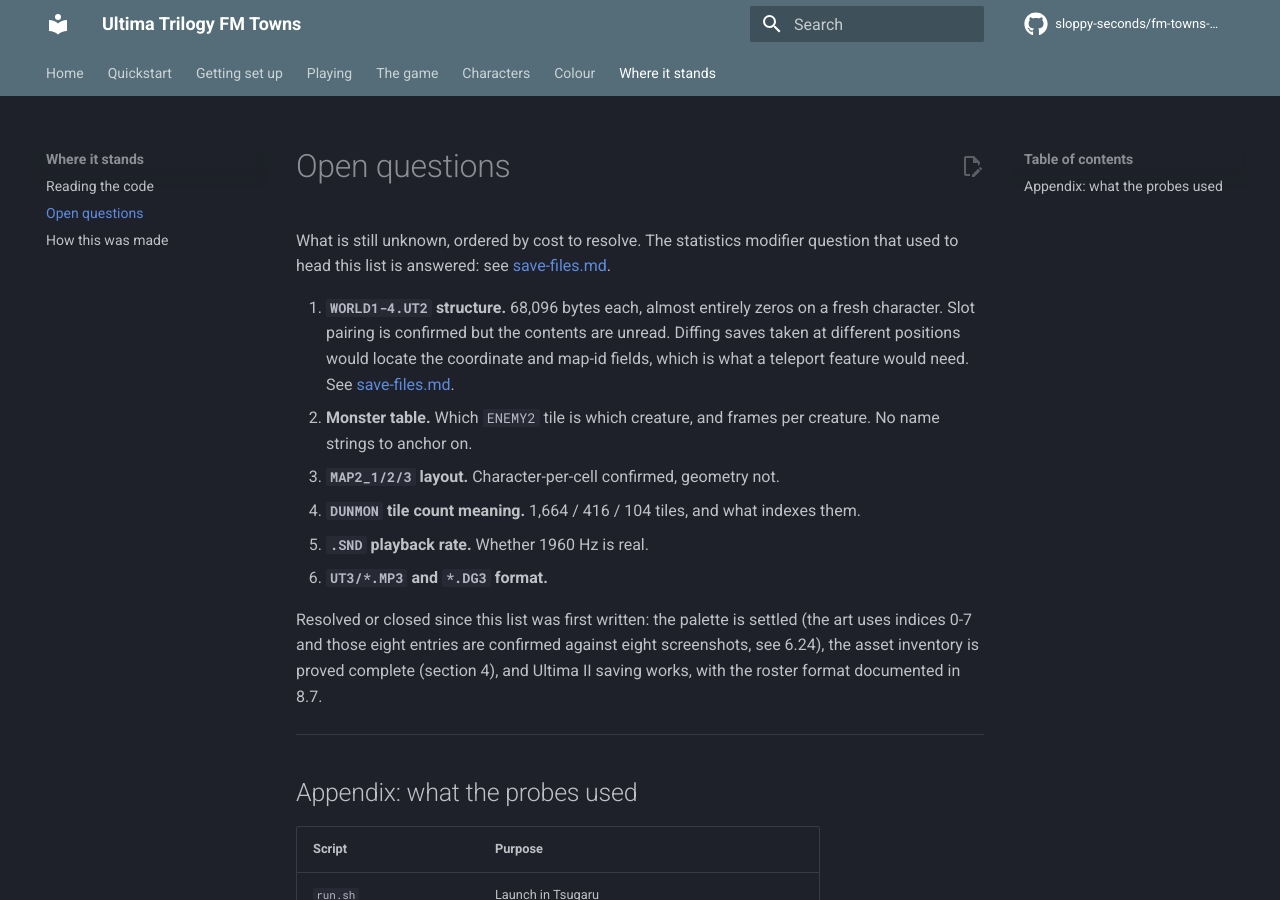
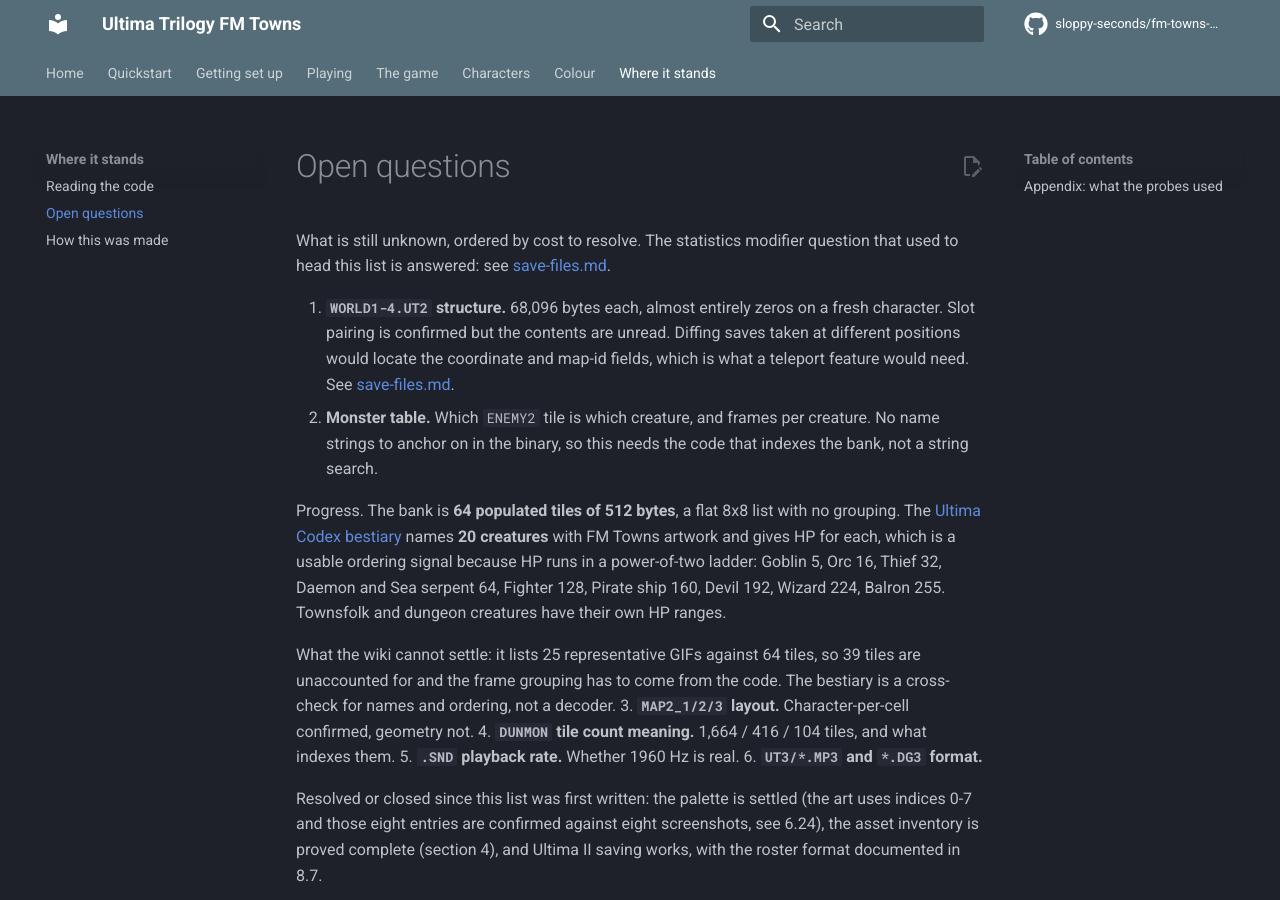
Before and after one commit to sloppy-seconds/fm-towns-ultima, an MkDocs documentation site: the page built from docs/open-questions.md, in a window 1280 px wide and 900 px high. Built offline with MkDocs 1.6.1 and Material for MkDocs 9.7.7, drawn with Linux system fonts in a browser that asks for light colours; comment, search, counter and statistics services are not loaded.

Commit message:
Note what the Ultima Codex bestiary can and cannot settle
The Codex page gives names, FM Towns artwork and HP for every Ultima II creature.
That is the name anchor the ENEMY2 bank has been missing, so it is worth recording
exactly how far it gets us.

It settles the vocabulary. Twenty creatures with FM Towns art, and HP that runs in
a power-of-two ladder: Goblin 5, Orc 16, Thief 32, Daemon and Sea serpent 64,
Fighter 128, Pirate ship 160, Devil 192, Wizard 224, Balron 255. Townsfolk have
their own ranges and dungeon creatures are scaled by depth. That is a real ordering
signal.

It does not settle the mapping. The page lists 25 representative GIFs against 64
populated tiles in the bank, so 39 tiles are unaccounted for, and the frame grouping
varies per creature (the page shows two frames for Daemon, Sea serpent, Fighter,
Devil and Cleric, one for the rest). Which tile is which creature needs the code
that indexes the bank, and no amount of wiki reading replaces it.

Measured on the bank itself, so this part is independent of the wiki: 65 tiles of
512 bytes, all populated except a near-blank tile 0, in a flat 8x8 list with no
inner structure. Non-zero byte counts run 208 to 443 with no clustering, so there
is no 8-groups-of-8 layout hiding here.

The open question now says all of this, so the next person does not repeat the
string search that found nothing and concludes the data is not there.

```diff
--- a/docs/open-questions.md
+++ b/docs/open-questions.md
@@ -10,7 +10,19 @@
    map-id fields, which is what a teleport feature would need.
    See [save-files.md](save-files.md).
 2. **Monster table.** Which `ENEMY2` tile is which creature, and frames per
-   creature. No name strings to anchor on.
+   creature. No name strings to anchor on in the binary, so this needs the code
+   that indexes the bank, not a string search.
+
+   Progress. The bank is **64 populated tiles of 512 bytes**, a flat 8x8 list with
+   no grouping. The [Ultima Codex bestiary](https://wiki.ultimacodex.com/wiki/Ultima_II_monster_data)
+   names **20 creatures** with FM Towns artwork and gives HP for each, which is a
+   usable ordering signal because HP runs in a power-of-two ladder: Goblin 5, Orc
+   16, Thief 32, Daemon and Sea serpent 64, Fighter 128, Pirate ship 160, Devil 192,
+   Wizard 224, Balron 255. Townsfolk and dungeon creatures have their own HP ranges.
+
+   What the wiki cannot settle: it lists 25 representative GIFs against 64 tiles, so
+   39 tiles are unaccounted for and the frame grouping has to come from the code.
+   The bestiary is a cross-check for names and ordering, not a decoder.
 3. **`MAP2_1/2/3` layout.** Character-per-cell confirmed, geometry not.
 4. **`DUNMON` tile count meaning.** 1,664 / 416 / 104 tiles, and what indexes them.
 5. **`.SND` playback rate.** Whether 1960 Hz is real.
```
